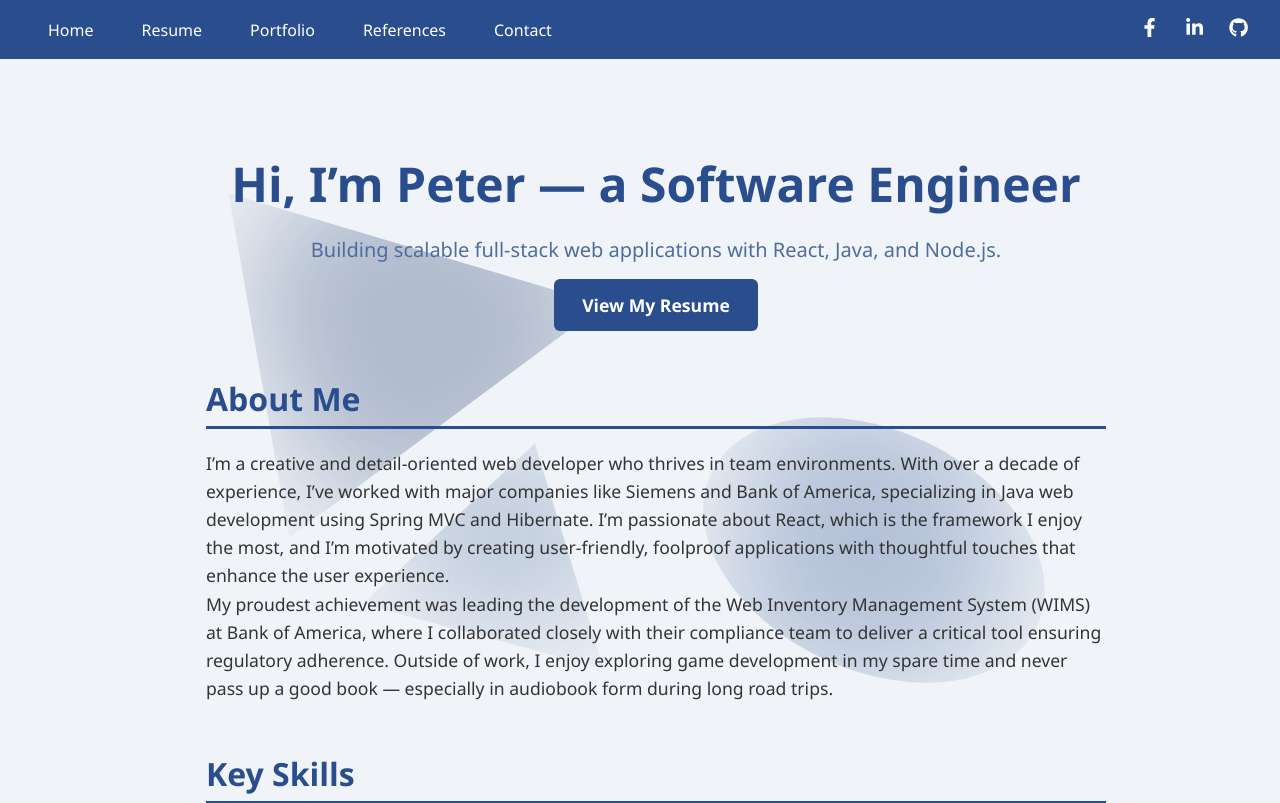
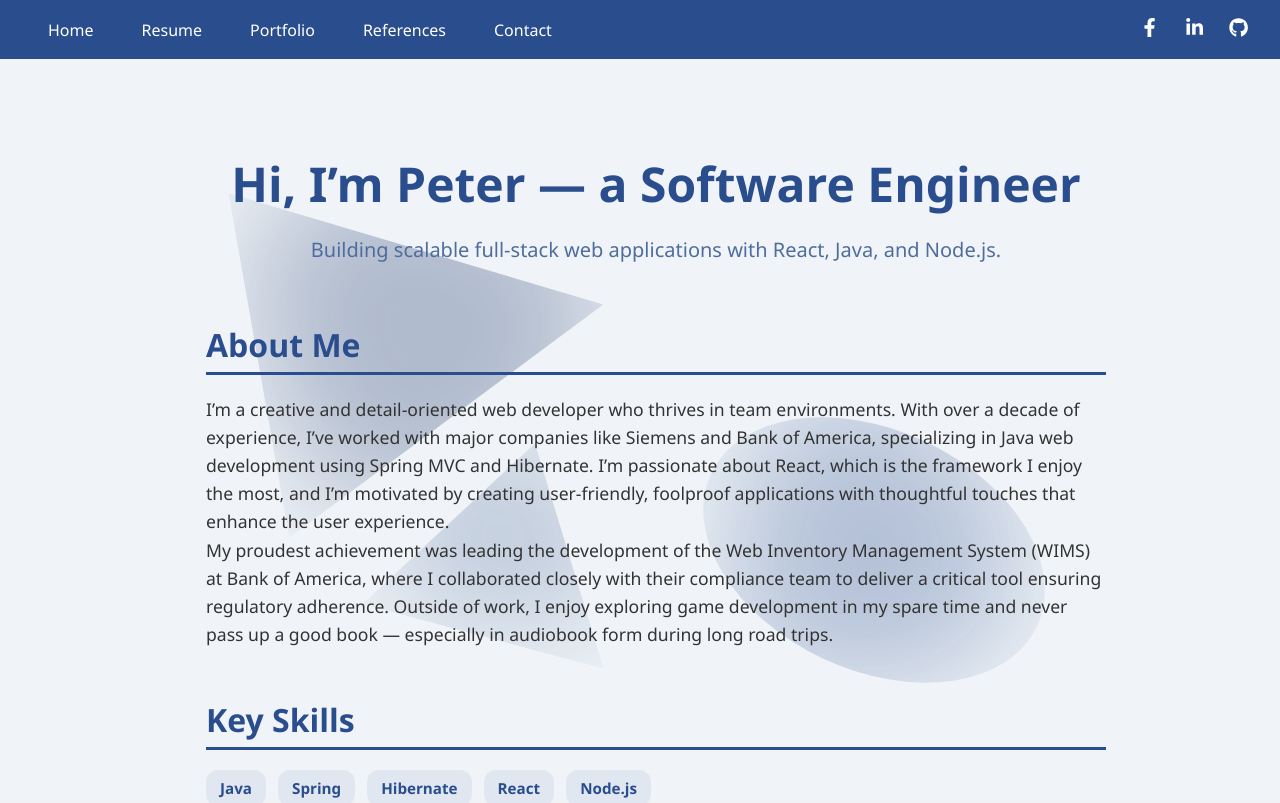
Before and after one commit to peter-howland/objective, a React (Create React App) app: page / in a window 1280 px wide. Shown: the top 803 px of the page. Built offline with nearby package versions, Linux system fonts and the light colour scheme.

Commit message:
removing resume button from home.

```diff
--- a/src/components/view/pages/Home.js
+++ b/src/components/view/pages/Home.js
@@ -154,7 +154,6 @@
           Building scalable full-stack web applications with React, Java, and
           Node.js.
         </p>
-        <CTAButton href="/resume">View My Resume</CTAButton>
       </Hero>
 
       <Section>
```
